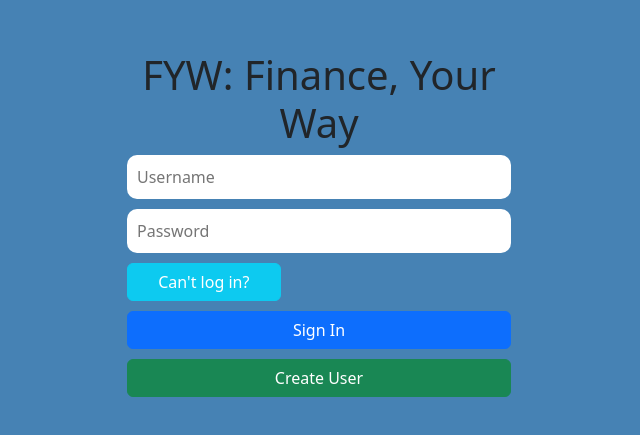
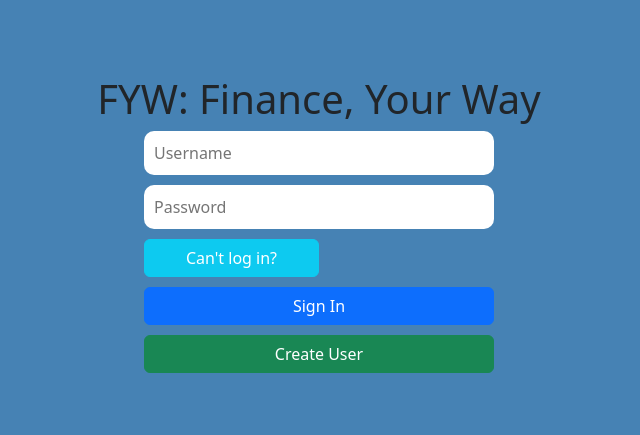
Before and after one commit to jgoudreau0120/finance-repo, a React (Create React App) app: page / in a window 1280 px wide. Shown: the part 171-606 px from the top of the page, without its empty margins (321-961 px from the left). Built offline with nearby package versions, Linux system fonts and the light colour scheme.

Commit message:
some width changes

```diff
--- a/src/pages/Login/Login.module.css
+++ b/src/pages/Login/Login.module.css
@@ -7,22 +7,22 @@
 /* Layout Styling */
 
 .container {
-  width: 30%;
+  width: 50%;
+  max-width: 350px;
   display: flex;
   flex-direction: column;
 }
 
 .titleContainer{
-  width: 30%;
+  width: 100%;
   display: flex;
   flex-direction: row;
   justify-content: center;
 }
 
-
 /* Form elements */
 
 .helpButton {
-  width: 40%;
+  width: 50%;
   color: white;
 }
```
